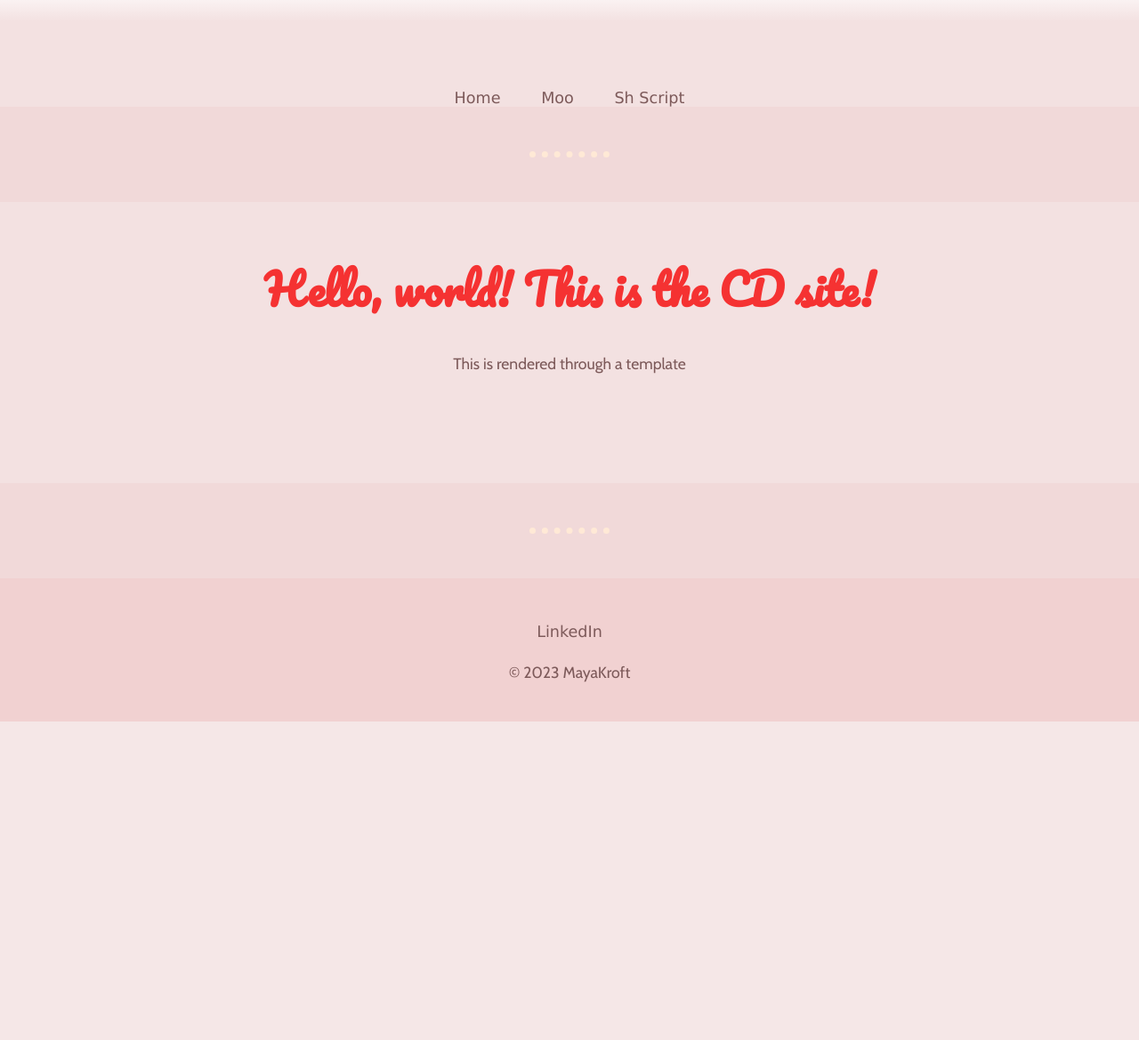
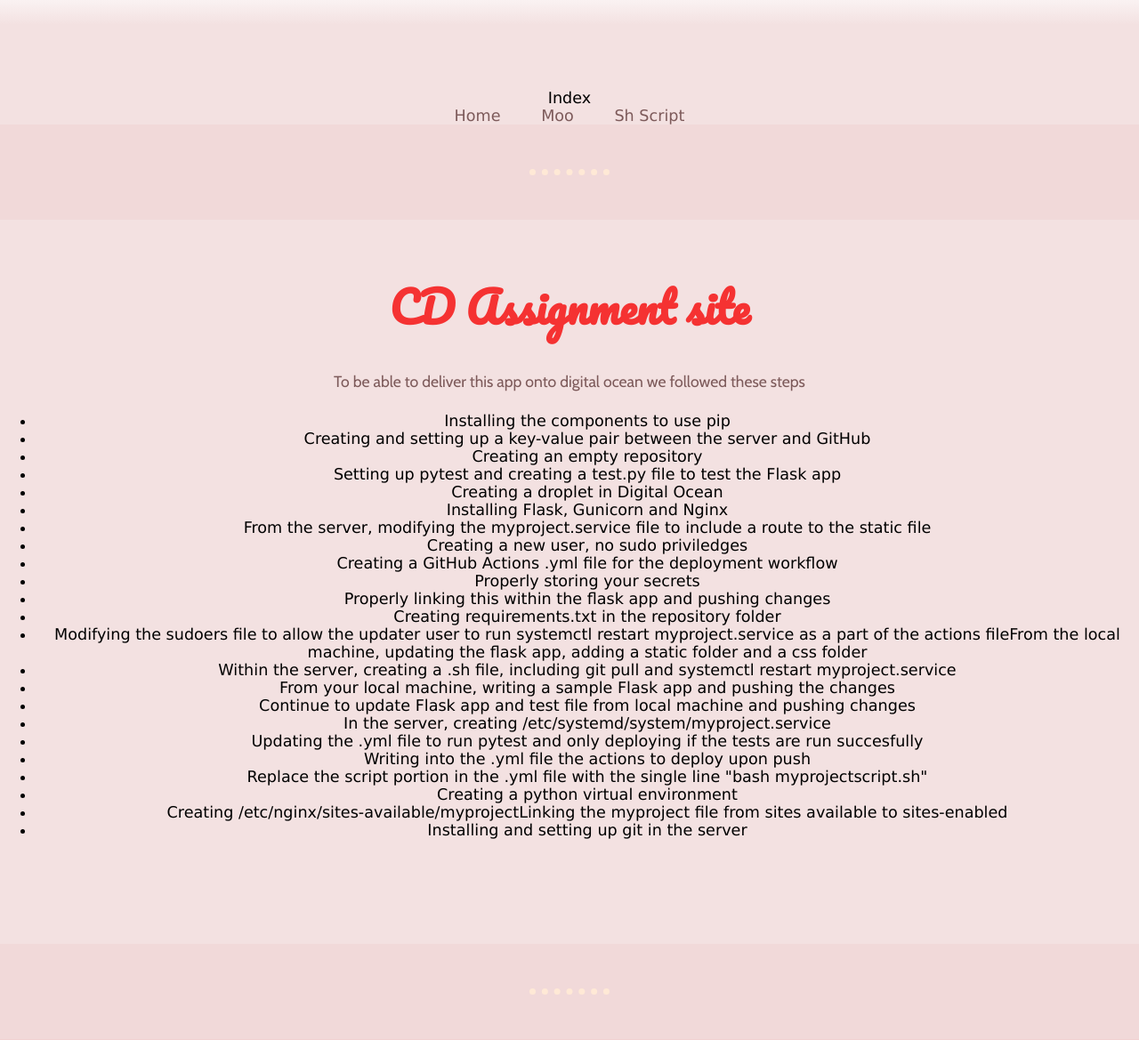
Before and after one commit to MayaKroft/CD, a Flask app: page / in a window 1280 px wide. Shown: the top 1169 px of the page at 89% size. Before the commit the page ends 811 px from the top, so only its background shows below. Run offline with Flask 2, Linux system fonts and the light colour scheme.

Commit message:
index update

```diff
--- a/main.py
+++ b/main.py
@@ -7,7 +7,34 @@ app.static_folder = 'static'
 
 @app.route("/")
 def index():
-    text= {'h1' : 'Hello, world! This is the CD site!' , 'p' : 'This is rendered through a template'}
+    text= {'h1' : 'CD Assignment site' ,
+           'p': 'To be able to deliver this app onto digital ocean we followed these steps',
+           'l' : {'Creating a droplet in Digital Ocean',
+                  'Creating a new user, no sudo priviledges',
+                  'Installing and setting up git in the server',
+                  'Creating an empty repository',
+                  'Creating a GitHub Actions .yml file for the deployment workflow',
+                  'Creating and setting up a key-value pair between the server and GitHub',
+                  'Properly storing your secrets',
+                  'Writing into the .yml file the actions to deploy upon push',
+                  'Installing the components to use pip',
+                  'Creating a python virtual environment',
+                  'Installing Flask, Gunicorn and Nginx',
+                  'From your local machine, writing a sample Flask app and pushing the changes',
+                  'In the server, creating /etc/systemd/system/myproject.service',
+                  'Creating /etc/nginx/sites-available/myproject'
+                  'Linking the myproject file from sites available to sites-enabled',
+                  'Modifying the sudoers file to allow the updater user to run systemctl restart myproject.service as a part of the actions file'
+                  'From the local machine, updating the flask app, adding a static folder and a css folder',
+                  'Properly linking this within the flask app and pushing changes',
+                  'From the server, modifying the myproject.service file to include a route to the static file',
+                  'Creating requirements.txt in the repository folder',
+                  'Setting up pytest and creating a test.py file to test the Flask app',
+                  'Updating the .yml file to run pytest and only deploying if the tests are run succesfully',
+                  'Within the server, creating a .sh file, including git pull and systemctl restart myproject.service',
+                  'Replace the script portion in the .yml file with the single line "bash myprojectscript.sh"',
+                  'Continue to update Flask app and test file from local machine and pushing changes'}
+            }
     return render_template('base.html', title = 'Index', data = text )
 
 @app.route("/home")
--- a/templates/base.html
+++ b/templates/base.html
@@ -11,6 +11,7 @@
   <body>
     <header class="top">
       {% block header %}
+      {{ title }}
       {% endblock %}
       <nav>
         <a href="{{ url_for('index') }}">Home</a>
@@ -23,6 +24,11 @@
       {% block content %}
       <h1> {{ data.h1 }} </h1>
       <p> {{ data.p }} </p>
+      <ul>
+        {% for l in data.l %}
+        <li>{{ l }}</li>
+        {% endfor %}
+      </ul>
       {% endblock %}
     </div>
     <hr>
--- a/test_main.py
+++ b/test_main.py
@@ -12,7 +12,7 @@ def client():
 def test_redirect(client):
     response = client.get("/home")
     assert response.status_code == 302
-    assert response.location == "http://localhost/"
+    assert response.location == "http://localhost/" or response.location  == "/"
 
 
 def test_index(client):
```
